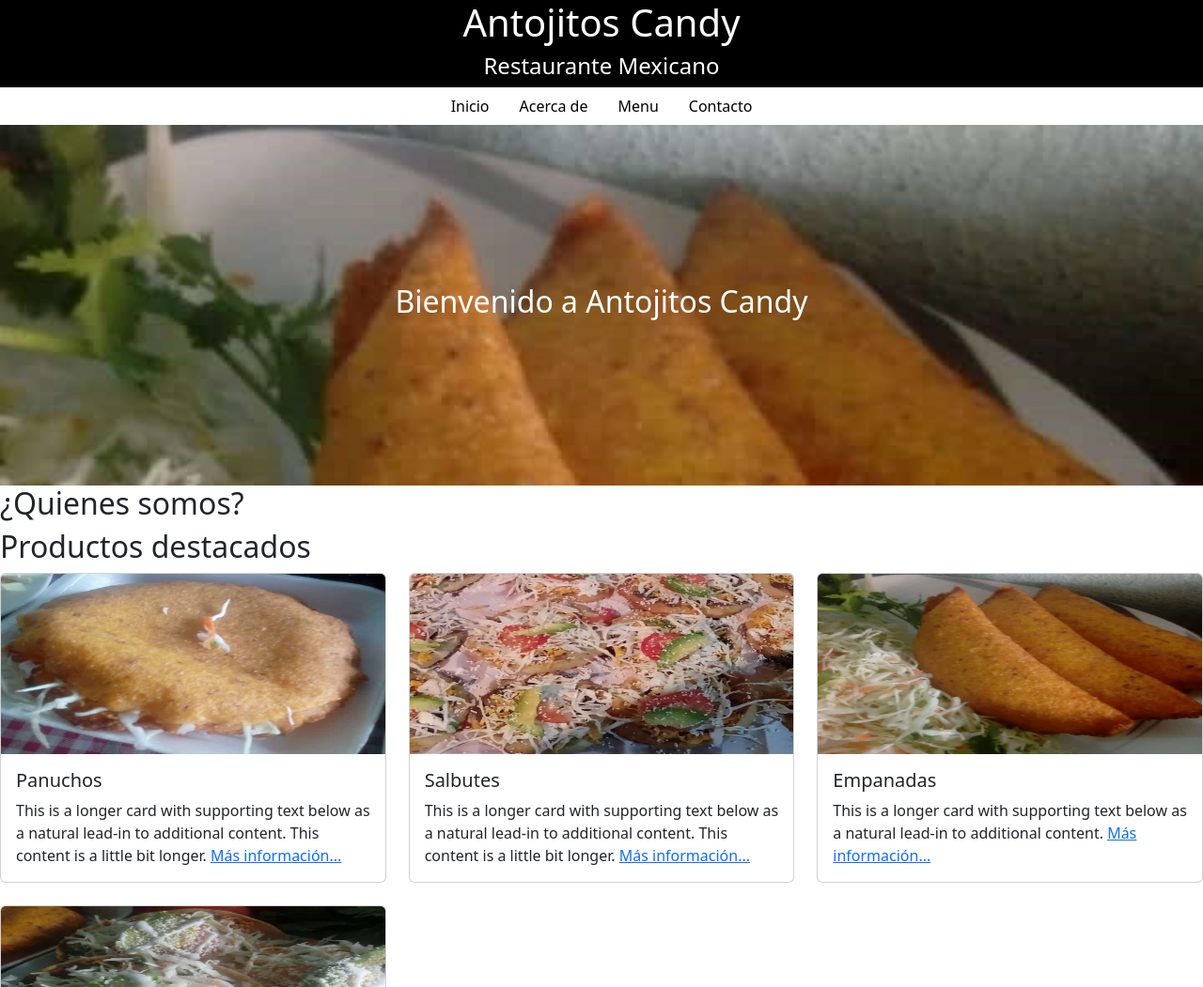
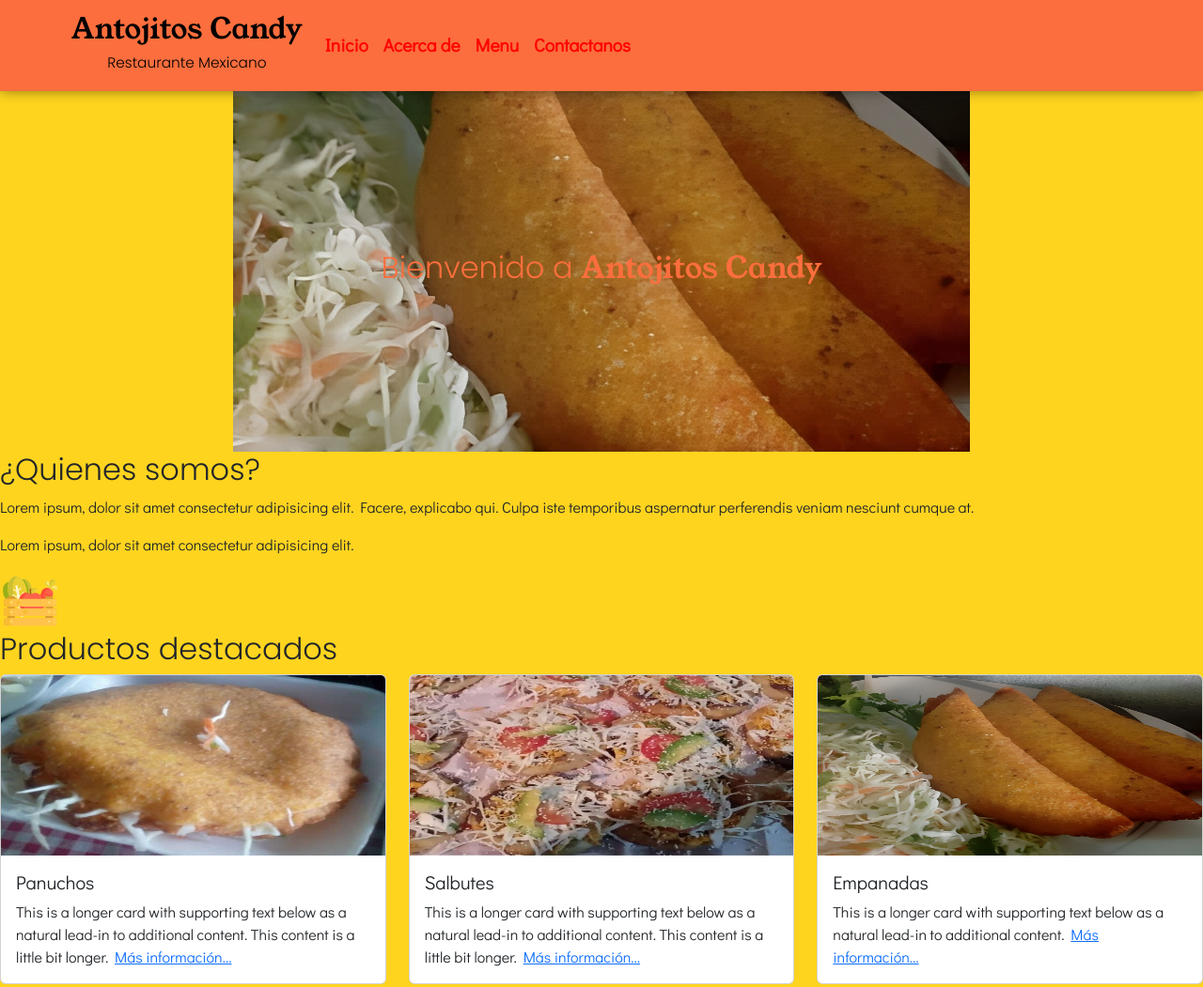
Before and after one commit to CandelarioRamosj/sitio-restaurante, a plain HTML site: page index.html in a window 1280 px wide. Shown: the top 1051 px of the page at 94% size. Drawn offline with nearby package versions, Linux system fonts and the light colour scheme.

Commit message:
configurando html y css parte 3

```diff
--- a/index.html
+++ b/index.html
@@ -9,6 +9,10 @@
   <meta name="viewport" content="width=device-width, initial-scale=1.0">
   <!--Bootstrap-->
   <link href="https://cdn.jsdelivr.net/npm/bootstrap@5.3.2/dist/css/bootstrap.min.css" rel="stylesheet" integrity="sha384-T3c6CoIi6uLrA9TneNEoa7RxnatzjcDSCmG1MXxSR1GAsXEV/Dwwykc2MPK8M2HN" crossorigin="anonymous">
+  <!--DaFont-->
+  <link rel="preconnect" href="https://fonts.googleapis.com">
+  <link rel="preconnect" href="https://fonts.gstatic.com" crossorigin>
+  <link href="https://fonts.googleapis.com/css2?family=Didact+Gothic&family=Poppins:wght@300&family=Young+Serif&display=swap" rel="stylesheet">
   <!--CSS-->
   <link rel="stylesheet" href="style.css">
   <!--Titulo e icono de la página-->
@@ -16,34 +20,54 @@
   <title>Antojitos Candy - Restaurante</title>
 </head>
 <body>
-  <header class="center" id="inicio">
-    <h1>Antojitos Candy</h1>
-    <h4>Restaurante Mexicano</h4>
-  </header>
   <main>
-    <!--Navegador-->
-    <nav class="nav justify-content-center">
-      <a class="nav-link" href="#inicio">Inicio</a>
-      <a class="nav-link" href="#acerca_de">Acerca de</a>
-      <a class="nav-link" href="#menu">Menu</a>
-      <a class="nav-link" href="#contacto">Contacto</a>
+    <!--Barra de navegación-->
+    <nav class="navbar navbar-expand-lg sticky-top">
+      <div class="container-fluid">
+        <a class="navbar-brand" href="#"  id="contenedor-nombre">
+          <h1 class="font-young">Antojitos Candy</h1>
+          <h4 class="font-poppins">Restaurante Mexicano</h4>
+        </a>
+        <button class="navbar-toggler" type="button" data-bs-toggle="collapse" data-bs-target="#navbarSupportedContent" aria-controls="navbarSupportedContent" aria-expanded="false" aria-label="Toggle navigation">
+          <span class="navbar-toggler-icon"></span>
+        </button>
+        <div class="collapse navbar-collapse" id="navbarSupportedContent">
+          <ul class="navbar-nav me-auto mb-2 mb-lg-0 font-didact">
+            <li class="nav-item">
+              <a class="nav-link" aria-current="page" href="#">Inicio</a>
+            </li>
+            <li class="nav-item">
+              <a class="nav-link" href="#">Acerca de</a>
+            </li>
+            <li class="nav-item">
+              <a class="nav-link" href="#">Menu</a>
+            </li>
+            <li class="nav-item">
+              <a class="nav-link" href="#">Contactanos</a>
+            </li>
+          </ul>
+        </div>
+      </div>
     </nav>
-    <!--Fin navegador-->
+    <!--Fin barra de navegación-->
     <!--Mensaje de bienvenida-->
     <div class="welcome">
-      <h2>Bienvenido a Antojitos Candy</h2>
+      <h2 class="font-poppins">Bienvenido a <span class="font-young">Antojitos Candy</span></h2>
     </div>
     <!--Fin mensaje de bienvenida-->
     <!--Acerca de-->
     <div id="acerca_de">
-      <h2>¿Quienes somos?</h2>
+      <h2 class="font-poppins">¿Quienes somos?</h2>
+      <p class="font-didact">Lorem ipsum, dolor sit amet consectetur adipisicing elit. Facere, explicabo qui. Culpa iste temporibus aspernatur perferendis veniam nesciunt cumque at.</p>
+      <p class="font-didact">Lorem ipsum, dolor sit amet consectetur adipisicing elit.</p>
+      <img src="img/cocina.png" alt="cocina">
     </div>
     <!--Fin acerca de-->
     <!--Menu-->
     <div id="menu">
-      <h2>Productos destacados</h2>
+      <h2 class="font-poppins">Productos destacados</h2>
       <!--Tarjetas-->
-      <div class="row row-cols-1 row-cols-md-3 g-4">
+      <div class="row row-cols-1 row-cols-md-3 g-4 font-didact">
         <div class="col">
           <div class="card">
             <img src="img/panuchos.jpg" class="card-img-top" alt="panuchos">
@@ -68,7 +92,7 @@
         </div>
         <div class="col">
           <div class="card">
-            <img src="img/empanadas.jpg" class="card-img-top" alt="empanadas">
+            <img src="img/empanadas.png" class="card-img-top" alt="empanadas">
             <div class="card-body">
               <h5 class="card-title">Empanadas</h5>
               <p class="card-text">This is a longer card with supporting text below as a natural lead-in to additional content.
@@ -94,8 +118,8 @@
     <!--Fin menu-->
     <!--Contacto-->
     <div id="contacto">
-      <h2>Contactanos</h2>
-      <form action="">
+      <h2 class="font-poppins">Contactanos</h2>
+      <form action="" class="font-didact">
         <select class="form-select" aria-label="Default select example">
           <option selected>Open this select menu</option>
           <option value="1">One</option>
@@ -114,7 +138,8 @@
   </main>
   <footer>
     <p>©copyright 2023. Derechos reservados</p>
-    <small><a target="_blank" href="https://icons8.com/icon/fi13Bm5Mwtgm/empanadas">Empanadas</a> icon by <a target="_blank" href="https://icons8.com">Icons8</a></small>
+    <small><a target="_blank" href="https://icons8.com/icon/fi13Bm5Mwtgm/empanadas">Empanadas</a> icon by <a target="_blank" rel="noopener noreferrer" href="https://icons8.com">Icons8</a></small><br>
+    <small><a target="_blank" rel="noopener noreferrer" href="https://icons8.com/icon/LK4BRNaQR062/harvest">Harvest</a> icon by <a target="_blank" href="https://icons8.com">Icons8</a></small>
   </footer>
   <!--Bootstrapt-->
   <script src="https://cdn.jsdelivr.net/npm/bootstrap@5.3.2/dist/js/bootstrap.bundle.min.js" integrity="sha384-C6RzsynM9kWDrMNeT87bh95OGNyZPhcTNXj1NW7RuBCsyN/o0jlpcV8Qyq46cDfL" crossorigin="anonymous"></script>
--- a/style.css
+++ b/style.css
@@ -3,23 +3,44 @@
   padding: 0;
 }
 
-header {
-  background-color: black;
-  color: white;
+body {
+  background-color: #ffd41f;
+}
+
+nav > div > a > h1 {
+  font-size: 2.4vw;
+}
+nav > div > a > h4 {
+  font-size: 1.2vw;
+}
+
+#contenedor-nombre {
   display: grid;
   place-items: center;
 }
 
+.navbar {
+  padding-left: 5vw;
+  background-color: #fc6e3d;
+  box-shadow: 0 0.1vw 1vw rgba(0, 0, 0, 0.438);
+}
+
 .nav-link {
-  color: black;
+  font-weight: bold;
+  font-size: 1.5vw ;
+  color: red;
+}
+
+.nav-link:hover {
+  color: rgb(255, 115, 0);
 }
 
 .welcome {
-  background-image: url('img/empanadas.jpg');
+  background-image: url('img/empanadas.png');
   background-repeat: no-repeat;
-  background-size: cover;
-  background-color: cadetblue;
-  color: white;
+  background-position: center;
+  font-weight: bold;
+  color: #fc6e3d;
   height: 30vw;
   display: flex;
   justify-content: center;
@@ -30,3 +51,15 @@ header {
   height: 15vw;
 
 }
+
+.font-young {
+  font-family: 'Young Serif', serif;
+}
+
+.font-poppins {
+  font-family: 'Poppins', sans-serif;
+}
+
+.font-didact {
+  font-family: 'Didact Gothic', sans-serif;
+}
```
Also changed, not shown: img/cocina.png (added), img/empanadas.jpg (deleted), img/empanadas.png (added).
